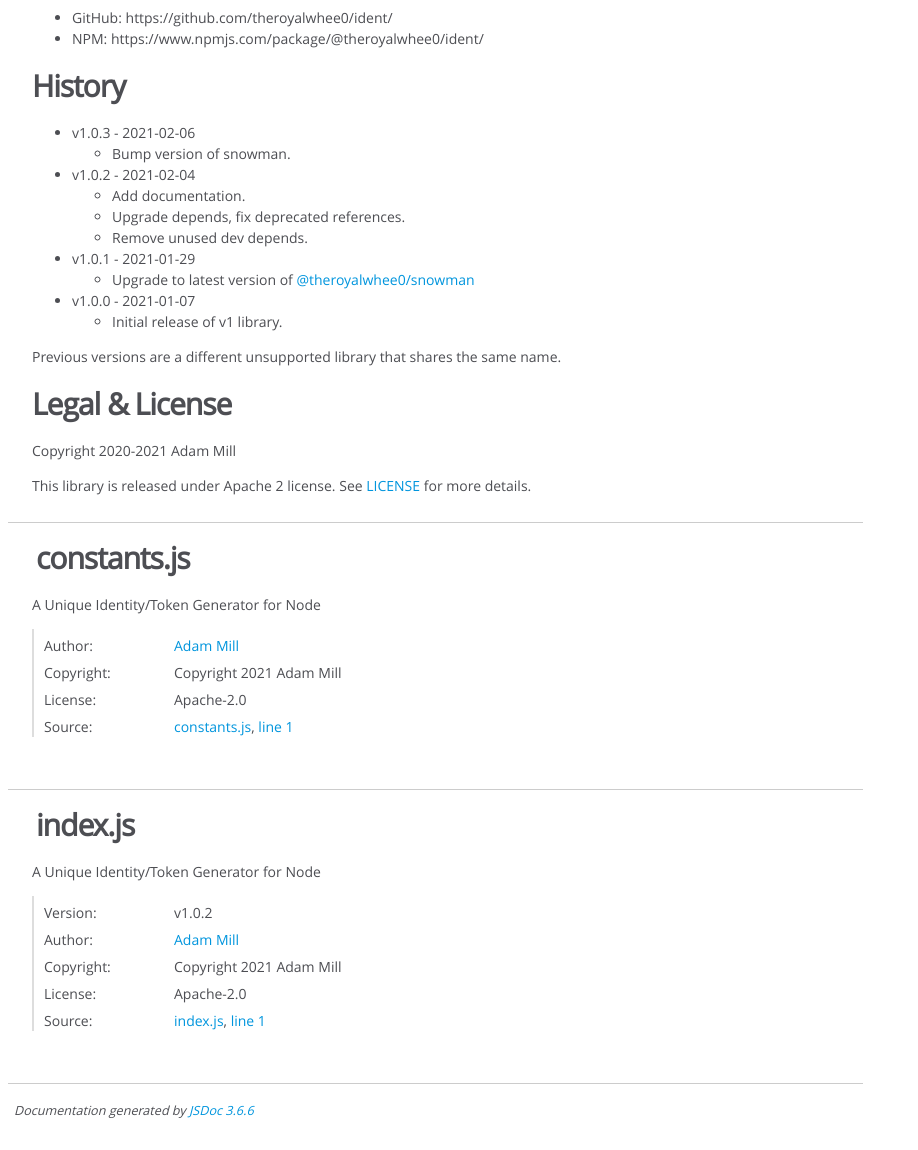
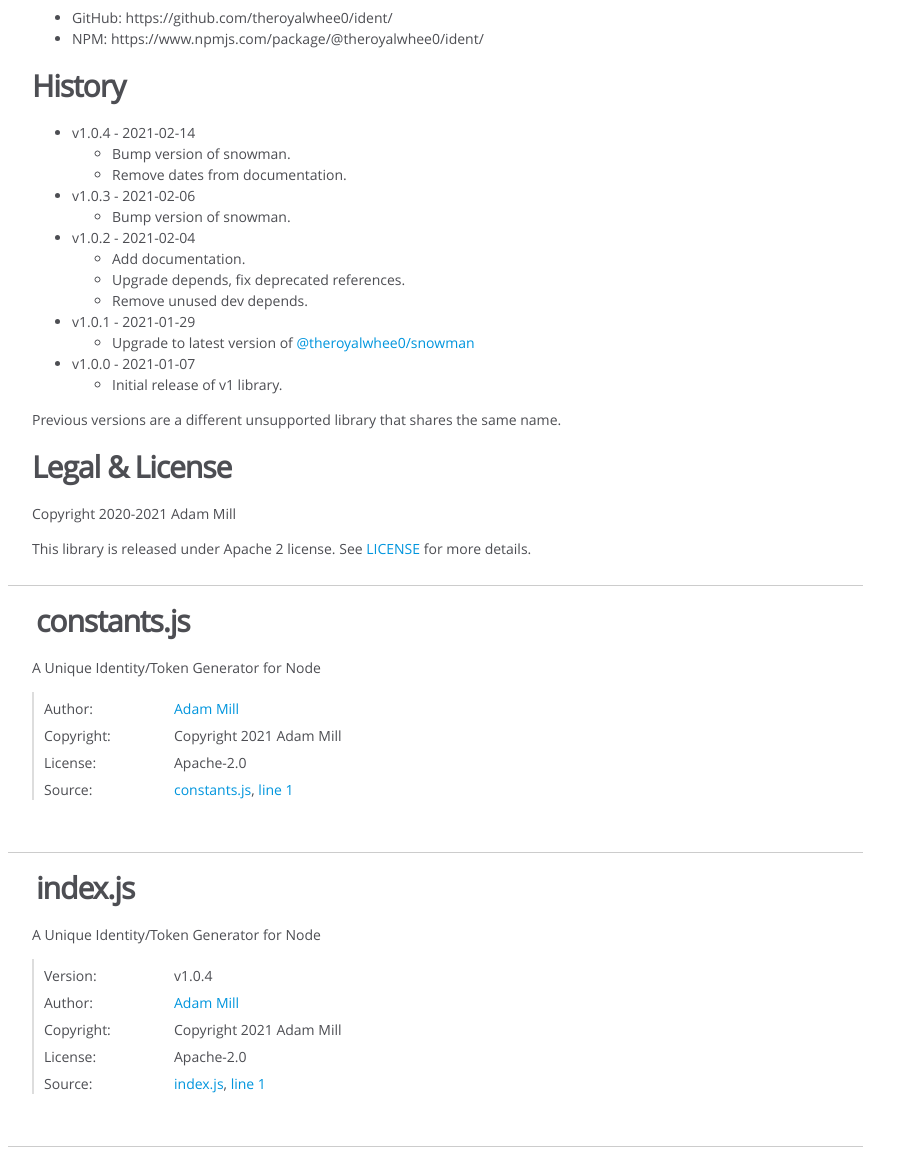
Before and after one commit to theroyalwhee0/ident, a website: page docs/index.html in a window 1280 px wide. Shown: the part 1160-2310 px from the top of the page, without its empty margins (0-918 px from the left). Drawn offline with Linux system fonts and the light colour scheme.

Commit message:
Bump version. Update readme.

```diff
--- a/docs/index.html
+++ b/docs/index.html
@@ -79,6 +79,12 @@ console.log(`${validate(ident1)}, ${validate(ident2)}`);
 </ul>
 <h2>History</h2>
 <ul>
+<li>v1.0.4 - 2021-02-14
+<ul>
+<li>Bump version of snowman.</li>
+<li>Remove dates from documentation.</li>
+</ul>
+</li>
 <li>v1.0.3 - 2021-02-06
 <ul>
 <li>Bump version of snowman.</li>
@@ -245,7 +251,7 @@ console.log(`${validate(ident1)}, ${validate(ident2)}`);
 
 
     <dt class="tag-version">Version:</dt>
-    <dd class="tag-version"><ul class="dummy"><li>v1.0.2</li></ul></dd>
+    <dd class="tag-version"><ul class="dummy"><li>v1.0.4</li></ul></dd>
 
 
 
```
Also changed, not shown: docs/index.js.html (+1 -1 lines).
